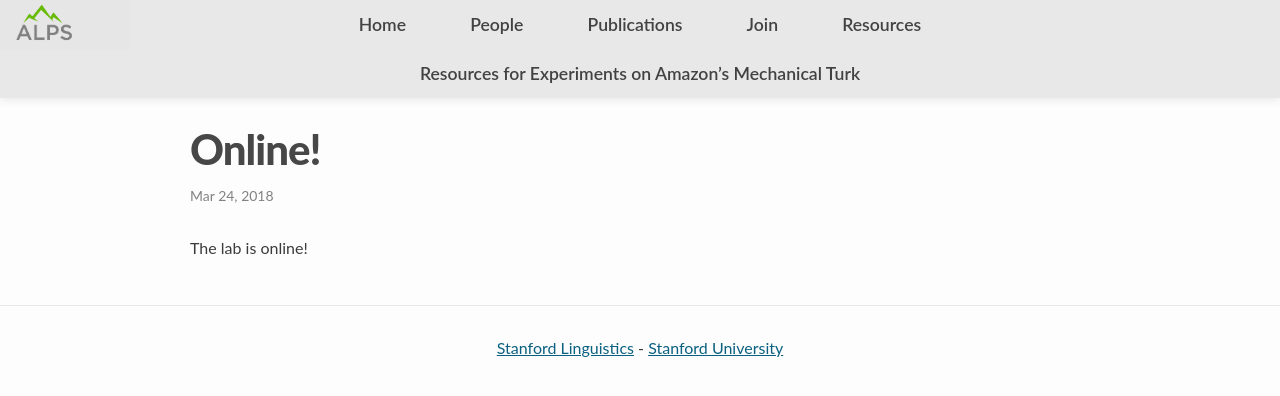
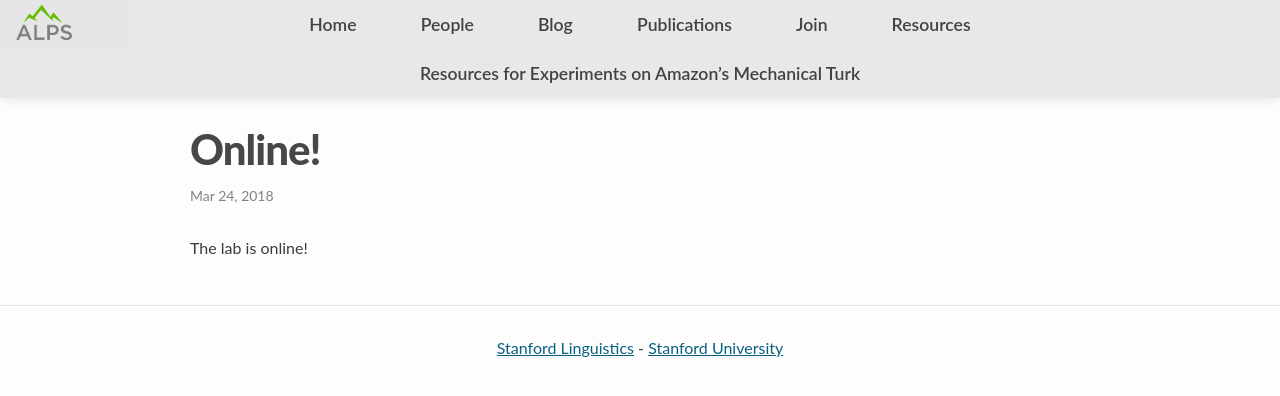
Before and after one commit to alpslab-stanford/alpslab.stanford.edu, a Jekyll site: the page built from _posts/old/2018-03-24-online.md, in a window 1280 px wide. Shown: the top 396 px of the page. Built offline with Jekyll 4.4.1, drawn with Linux system fonts in a browser that asks for light colours; Markdown is read by kramdown in place of the engine named in the settings; a script that is not in the unit is left out.

Commit message:
added blog tab

```diff
--- a/_02-news.md
+++ b/02-blog.md
@@ -1,7 +1,7 @@
 ---
  layout: default
- title: News
- permalink: news.html
+ title: Blog
+ permalink: blog.html
 ---
 
 <ul>
@@ -18,4 +18,4 @@
 
 <!-- <a class="twitter-timeline" href="https://twitter.com/ALPSLabStanford?ref_src=twsrc%5Etfw">Tweets by ALPSLabStanford</a> <script async src="https://platform.twitter.com/widgets.js" charset="utf-8"></script> -->
 
-<a class="twitter-timeline" data-width="600" data-theme="light" data-link-color="#2B7BB9" href="https://twitter.com/ALPSLabStanford?ref_src=twsrc%5Etfw">Tweets by ALPSLabStanford</a> <script async src="https://platform.twitter.com/widgets.js" charset="utf-8"></script>
+<!--<a class="twitter-timeline" data-width="600" data-theme="light" data-link-color="#2B7BB9" href="https://twitter.com/ALPSLabStanford?ref_src=twsrc%5Etfw">Tweets by ALPSLabStanford</a> <script async src="https://platform.twitter.com/widgets.js" charset="utf-8"></script>-->
```
Also changed, not shown: _posts/old/2018-03-24-cuny.md (renamed from _posts/2018-03-24-cuny.md), _posts/old/2018-03-24-online.md (renamed from _posts/2018-03-24-online.md), _posts/old/2018-06-02-cogsci.md (renamed from _posts/2018-06-02-cogsci.md), _posts/old/2018-06-02-sub.md (renamed from _posts/2018-06-02-sub.md), _posts/old/2018-06-06-labmanager.md (renamed from _posts/2018-06-06-labmanager.md), _posts/old/2018-08-17-ribboncutting.md (renamed from _posts/2018-08-17-ribboncutting.md), _posts/old/2019-06-24-events.md (renamed from _posts/2019-06-24-events.md).
